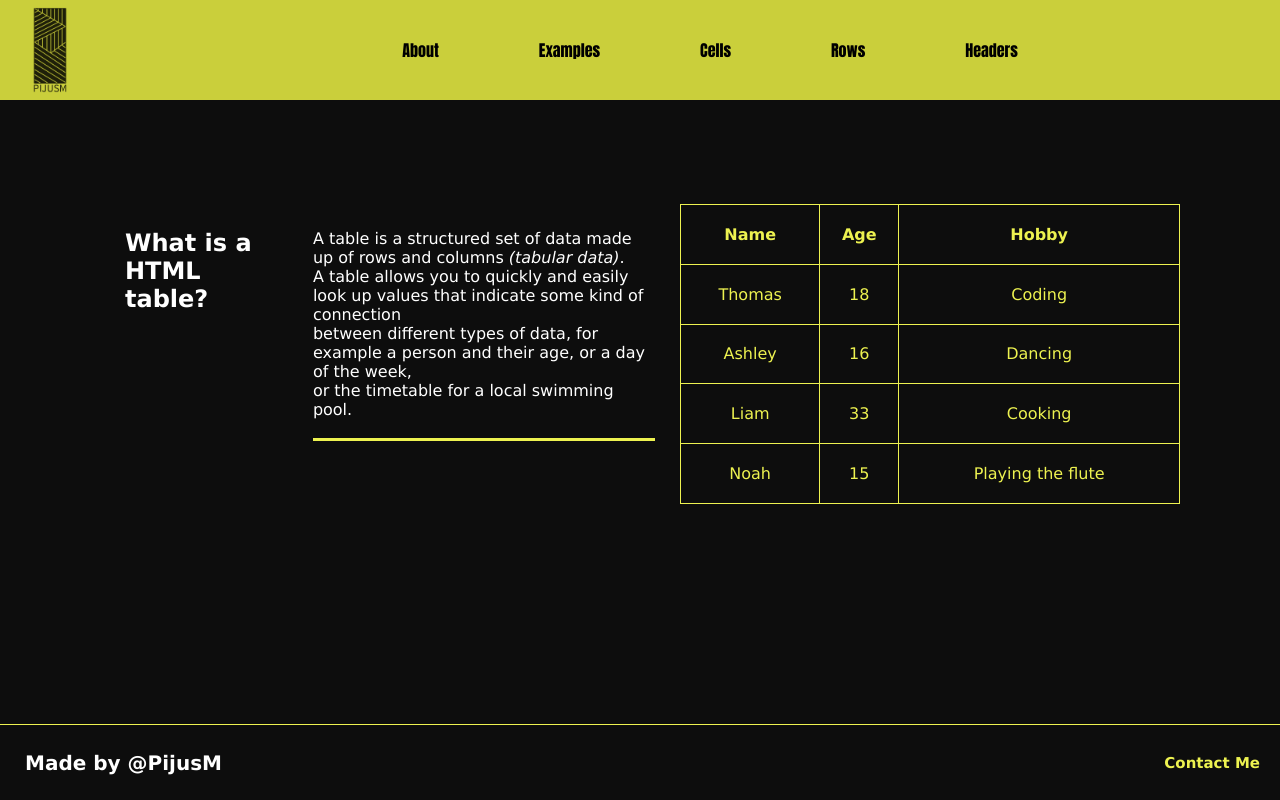
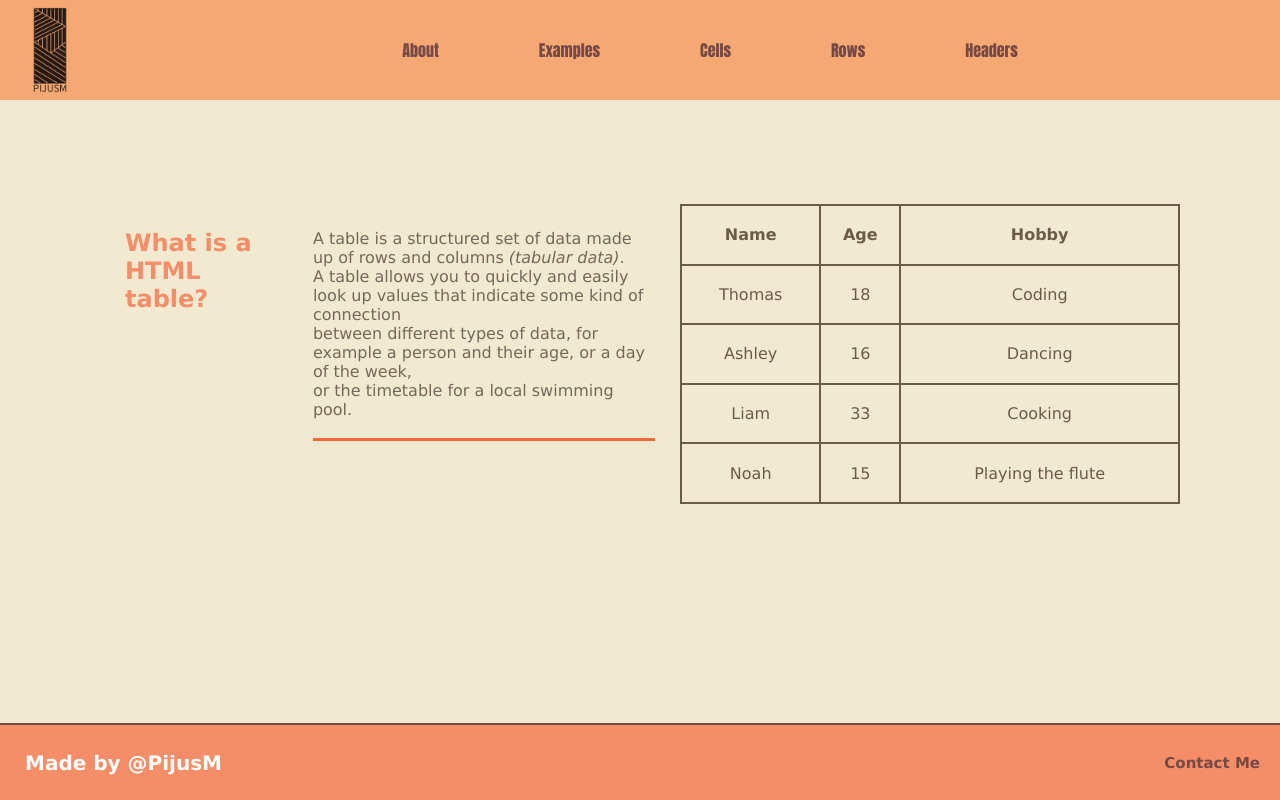
Before and after one commit to PijusM/HTMLtables, a plain HTML site: page index.html in a window 1280 px wide. Drawn offline with Linux system fonts and the light colour scheme.

Commit message:
color change

```diff
--- a/exampstyle.css
+++ b/exampstyle.css
@@ -1,7 +1,7 @@
 header{
     width: 100%;
     height: 100px;
-    background-color: #cacf3b;
+    background-color: #F5A873;
     position: relative;
     display: inline-flex;
     overflow: auto;
@@ -26,7 +26,7 @@ p, h1{
 
 html,body{
     height:100%;
-    background-color: #0d0d0d;
+    background-color: #F2EAD0;
 }
 
 .links{
@@ -38,13 +38,13 @@ html,body{
     position: relative;
 }
 .links a{
-    color:black;
+    color:#754946;
     text-decoration: none;
 }
 .links a li{
     list-style-type: none;
     font-family: Anton;
-    color: black;
+    color: #754946;
 
 }
 
@@ -67,8 +67,8 @@ table{
 }
 table,th,td{
     margin: 50px;
-    color: yellow;
-    border: 1px solid yellow;
+    color: #6b5c4a;
+    border: 2px solid #6b5c4a;
     border-collapse: collapse;
     text-align: center;
 }
@@ -89,11 +89,11 @@ footer{
     position: fixed;
     width: 100%;
     height: 75px;
-    background-color: #0d0d0d;
+    background-color: #F58D68;
     bottom: 0px;
     align-items: center;
     justify-content:space-between;
-    border-top: 1px solid #EDF250;
+    border-top: 1px solid #754946;
     overflow: auto;
 }
 #credit{
@@ -105,7 +105,7 @@ footer{
 .contact{
 
     display: flex;
-    color:#EDF250;
+    color:#754946;
     font-size: 15px;
     text-align: center;
     padding-right: 20px;
--- a/styles.css
+++ b/styles.css
@@ -1,7 +1,7 @@
 header{
     width: 100%;
     height: 100px;
-    background-color: #cacf3b;
+    background-color: #F5A873;
     position: relative;
     display: inline-flex;
     overflow: auto;
@@ -25,7 +25,7 @@ p, h1{
 
 html,body{
     height:100%;
-    background-color: #0d0d0d;
+    background-color: #F2EAD0;
 }
 
 .links{
@@ -37,13 +37,13 @@ html,body{
     position: relative;
 }
 .links a{
-    color:black;
+    color:#754946;
     text-decoration: none;
 }
 .links a li{
     list-style-type: none;
     font-family: Anton;
-    color: black;
+    color: #754946;
 
 }
 
@@ -63,9 +63,9 @@ section{
 
 table, th, td{
     text-align: center;
-    border: 0.5px solid;
+    border: 2px solid;
     border-collapse: collapse;
-    color:#EDF250;
+    color:#6b5c4a;
 }
 table{
     display: table;
@@ -82,11 +82,11 @@ footer{
     position: fixed;
     width: 100%;
     height: 75px;
-    background-color: #0d0d0d;
+    background-color: #F58D68;
     bottom: 0px;
     align-items: center;
     justify-content:space-between;
-    border-top: 1px solid #EDF250;
+    border-top: 2px solid #754946;
     overflow:auto;
 }
 #credit{
@@ -98,7 +98,7 @@ footer{
 .contact{
 
     display: flex;
-    color:#EDF250;
+    color:#754946;
     font-size: 15px;
     text-align: center;
     padding-right: 20px;
@@ -106,9 +106,9 @@ footer{
 p{
     width: 750px;
 
-    border-bottom: 3px solid #EDF250;
-    color: white;
+    border-bottom: 3px solid #F26938;
+    color: #75685b;
 }
 h1{
-    color:white;
+    color:#F58D68;
 }
```
